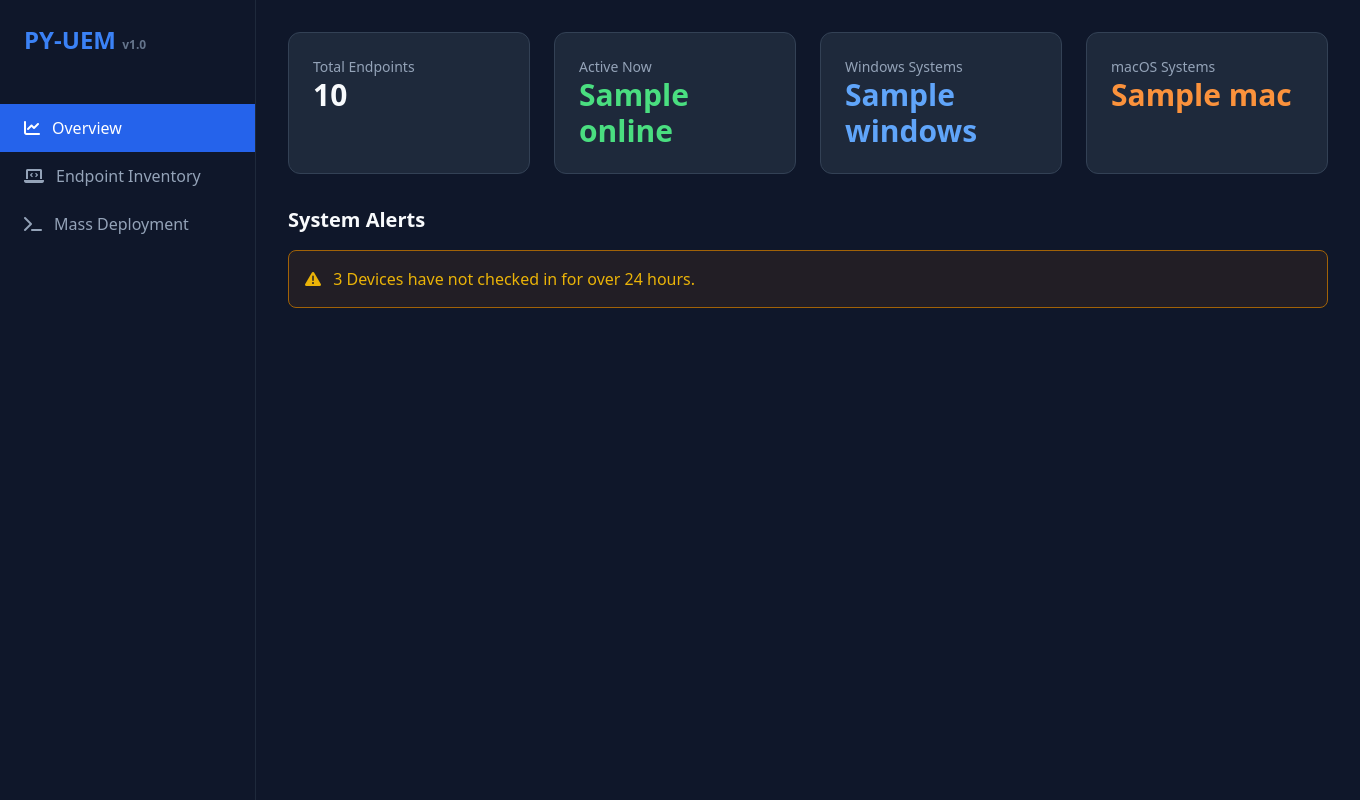
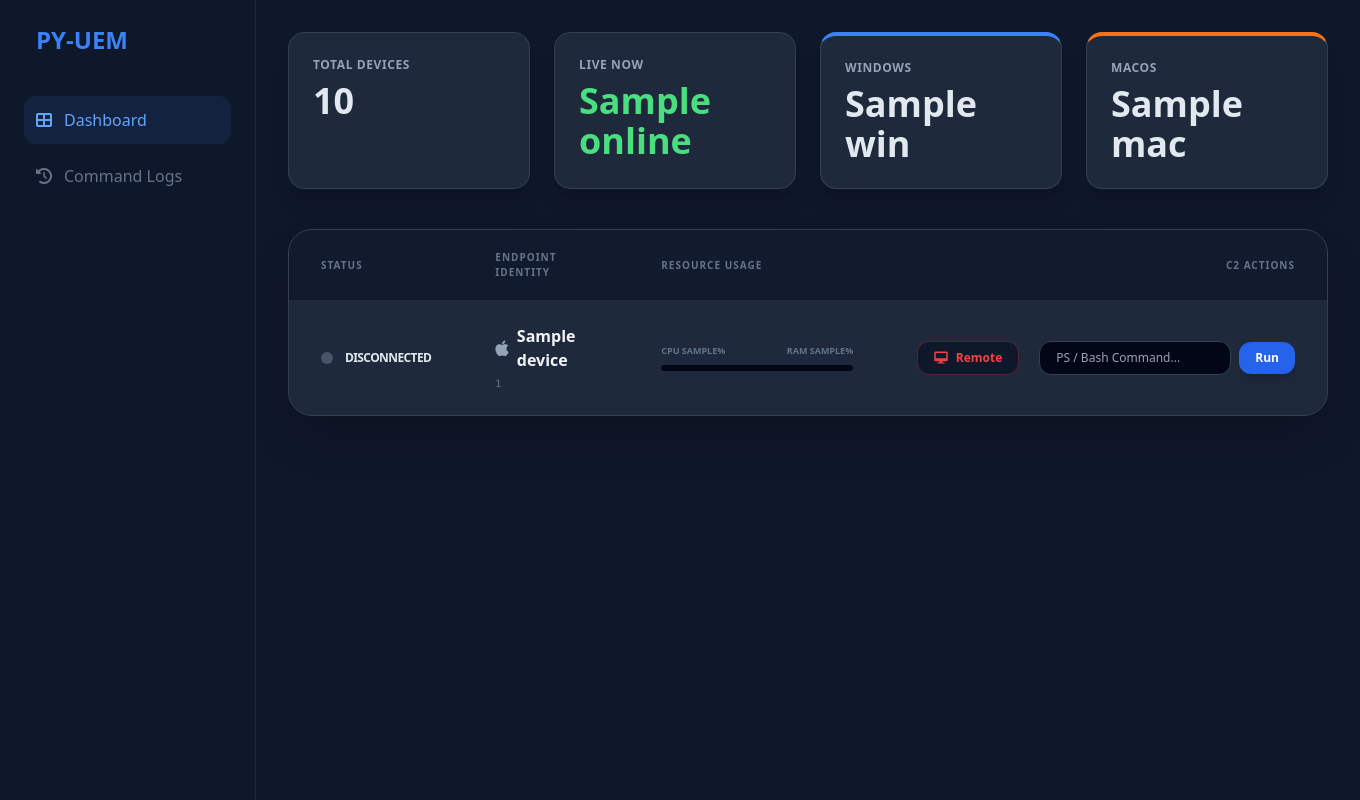
Before and after one commit to cciitmanager01/UEM, a Flask app: template templates/dashboard.html in a window 1360 px wide. Run offline with Flask 3, Linux system fonts and the light colour scheme; the template is opened without the code that fills it: most values are stand-ins (such as "Sample title", 1, 10 or a date in 2020); some libraries are stand-ins or nearby versions.

Commit message:
Add files via upload

```diff
--- a/templates/dashboard.html
+++ b/templates/dashboard.html
@@ -1,108 +1,113 @@
 <!DOCTYPE html>
-<html lang="en" class="dark">
+<html lang="en">
 <head>
     <meta charset="UTF-8">
-    <title>Python UEM | Command Center</title>
+    <title>PY-UEM | Command & Control</title>
     <script src="https://cdn.tailwindcss.com"></script>
-    <script defer src="https://unpkg.com/alpinejs@3.x.x/dist/cdn.min.js"></script>
     <link rel="stylesheet" href="https://cdnjs.cloudflare.com/ajax/libs/font-awesome/6.0.0/css/all.min.css">
     <style>
-        [x-cloak] { display: none !important; }
-        body { background-color: #0f172a; color: #f8fafc; }
+        @keyframes pulse-green {
+            0% { box-shadow: 0 0 0 0 rgba(34, 197, 94, 0.7); }
+            70% { box-shadow: 0 0 0 10px rgba(34, 197, 94, 0); }
+            100% { box-shadow: 0 0 0 0 rgba(34, 197, 94, 0); }
+        }
+        .online-pulse { animation: pulse-green 2s infinite; }
+        #remote-screen-img { image-rendering: pixelated; }
     </style>
 </head>
-<body x-data="{ activeTab: 'overview', selectedDevice: null }">
-
+<body class="bg-[#0f172a] text-slate-200 font-sans overflow-x-hidden">
+    <div class="flex">
         <!-- Sidebar -->
-    <div class="fixed inset-y-0 left-0 w-64 bg-slate-900 border-r border-slate-800">
-        <div class="p-6">
-            <h1 class="text-2xl font-bold text-blue-500">PY-UEM <span class="text-xs text-slate-500">v1.0</span></h1>
+        <div class="w-64 h-screen bg-slate-900 p-6 fixed border-r border-slate-800 z-10">
+            <h1 class="text-2xl font-black text-blue-500 mb-10 flex items-center">
+                <i class="fas fa-shield-halved mr-3"></i> PY-UEM
+            </h1>
+            <nav class="space-y-2">
+                <div class="text-blue-400 bg-blue-500/10 p-3 rounded-xl flex items-center cursor-pointer">
+                    <i class="fas fa-th-large mr-3"></i> Dashboard
                 </div>
-        <nav class="mt-6">
-            <a @click="activeTab = 'overview'" :class="activeTab === 'overview' ? 'bg-blue-600 text-white' : 'text-slate-400 hover:bg-slate-800'" class="flex items-center px-6 py-3 cursor-pointer transition">
-                <i class="fas fa-chart-line mr-3"></i> Overview
-            </a>
-            <a @click="activeTab = 'devices'" :class="activeTab === 'devices' ? 'bg-blue-600 text-white' : 'text-slate-400 hover:bg-slate-800'" class="flex items-center px-6 py-3 cursor-pointer transition">
-                <i class="fas fa-laptop-code mr-3"></i> Endpoint Inventory
-            </a>
-            <a @click="activeTab = 'commands'" :class="activeTab === 'commands' ? 'bg-blue-600 text-white' : 'text-slate-400 hover:bg-slate-800'" class="flex items-center px-6 py-3 cursor-pointer transition">
-                <i class="fas fa-terminal mr-3"></i> Mass Deployment
-            </a>
+                <div class="text-slate-500 p-3 rounded-xl flex items-center hover:bg-slate-800 cursor-not-allowed transition">
+                    <i class="fas fa-history mr-3"></i> Command Logs
+                </div>
             </nav>
         </div>
 
         <!-- Main Content -->
-    <div class="ml-64 p-8">
-
+        <div class="ml-64 p-8 w-full">
             <!-- Header Stats -->
-        <div class="grid grid-cols-4 gap-6 mb-8">
-            <div class="bg-slate-800 p-6 rounded-xl border border-slate-700">
-                <p class="text-slate-400 text-sm">Total Endpoints</p>
-                <h3 class="text-3xl font-bold">{{ stats.total }}</h3>
+            <div class="grid grid-cols-1 md:grid-cols-4 gap-6 mb-10">
+                <div class="bg-slate-800 p-6 rounded-2xl border border-slate-700 shadow-xl">
+                    <p class="text-slate-400 text-xs uppercase tracking-wider font-semibold">Total Devices</p>
+                    <h2 class="text-4xl font-black mt-2">{{ stats.total }}</h2>
                 </div>
-            <div class="bg-slate-800 p-6 rounded-xl border border-slate-700">
-                <p class="text-slate-400 text-sm">Active Now</p>
-                <h3 class="text-3xl font-bold text-green-400">{{ stats.online }}</h3>
+                <div class="bg-slate-800 p-6 rounded-2xl border border-slate-700 shadow-xl">
+                    <p class="text-slate-400 text-xs uppercase tracking-wider font-semibold">Live Now</p>
+                    <h2 class="text-4xl font-black mt-2 text-green-400">{{ stats.online }}</h2>
                 </div>
-            <div class="bg-slate-800 p-6 rounded-xl border border-slate-700">
-                <p class="text-slate-400 text-sm">Windows Systems</p>
-                <h3 class="text-3xl font-bold text-blue-400">{{ stats.windows }}</h3>
+                <div class="bg-slate-800 p-6 rounded-2xl border border-slate-700 shadow-xl border-t-4 border-t-blue-500">
+                    <p class="text-slate-400 text-xs uppercase tracking-wider font-semibold text-blue-400">Windows</p>
+                    <h2 class="text-4xl font-black mt-2">{{ stats.win }}</h2>
                 </div>
-            <div class="bg-slate-800 p-6 rounded-xl border border-slate-700">
-                <p class="text-slate-400 text-sm">macOS Systems</p>
-                <h3 class="text-3xl font-bold text-orange-400">{{ stats.mac }}</h3>
+                <div class="bg-slate-800 p-6 rounded-2xl border border-slate-700 shadow-xl border-t-4 border-t-orange-500">
+                    <p class="text-slate-400 text-xs uppercase tracking-wider font-semibold text-orange-400">macOS</p>
+                    <h2 class="text-4xl font-black mt-2">{{ stats.mac }}</h2>
                 </div>
             </div>
 
-        <!-- Section: Overview -->
-        <div x-show="activeTab === 'overview'" x-cloak>
-            <h2 class="text-xl font-bold mb-4">System Alerts</h2>
-            <div class="bg-yellow-900/20 border border-yellow-700 text-yellow-500 p-4 rounded-lg mb-6">
-                <i class="fas fa-exclamation-triangle mr-2"></i> 3 Devices have not checked in for over 24 hours.
-            </div>
-            <!-- Add Charts Here later -->
-        </div>
-
-        <!-- Section: Devices -->
-        <div x-show="activeTab === 'devices'" x-cloak>
-            <div class="bg-slate-800 rounded-xl border border-slate-700 overflow-hidden">
+            <!-- Device Table -->
+            <div class="bg-slate-800 rounded-3xl border border-slate-700 shadow-2xl overflow-hidden">
                 <table class="w-full text-left">
-                    <thead class="bg-slate-900 text-slate-400 uppercase text-xs font-bold">
+                    <thead class="bg-slate-900/80 text-slate-500 text-[10px] uppercase tracking-widest font-bold">
                         <tr>
-                            <th class="px-6 py-4">Status</th>
-                            <th class="px-6 py-4">Endpoint</th>
-                            <th class="px-6 py-4">Platform</th>
-                            <th class="px-6 py-4">Usage</th>
-                            <th class="px-6 py-4">Management</th>
+                            <th class="px-8 py-5">Status</th>
+                            <th class="px-8 py-5">Endpoint Identity</th>
+                            <th class="px-8 py-5">Resource Usage</th>
+                            <th class="px-8 py-5 text-right">C2 Actions</th>
                         </tr>
                     </thead>
-                    <tbody class="divide-y divide-slate-700">
-                        {% for device in devices %}
-                        <tr class="hover:bg-slate-700/50 transition">
-                            <td class="px-6 py-4">
-                                <span class="flex items-center">
-                                    <span class="w-2 h-2 rounded-full mr-2 bg-green-500 shadow-[0_0_8px_rgba(34,197,94,0.6)]"></span>
-                                    Online
+                    <tbody class="divide-y divide-slate-700/50">
+                        {% for d in devices %}
+                        <tr class="hover:bg-slate-700/20 transition group">
+                            <td class="px-8 py-6">
+                                <span class="flex items-center text-xs font-bold uppercase tracking-tighter">
+                                    <span class="w-3 h-3 rounded-full mr-3 {{ 'bg-green-500 online-pulse' if d.is_online else 'bg-slate-600' }}"></span>
+                                    {{ 'Connected' if d.is_online else 'Disconnected' }}
                                 </span>
                             </td>
-                            <td class="px-6 py-4">
-                                <div class="font-bold">{{ device.hostname }}</div>
-                                <div class="text-xs text-slate-500">{{ device.id }}</div>
+                            <td class="px-8 py-6">
+                                <div class="font-bold text-slate-100 flex items-center">
+                                    <i class="fab fa-{{ 'windows text-blue-400' if d.platform == 'Windows' else 'apple text-slate-400' }} mr-2 text-lg"></i>
+                                    {{ d.hostname }}
+                                </div>
+                                <div class="text-[10px] text-slate-500 font-mono mt-1">{{ d.id }}</div>
                             </td>
-                            <td class="px-6 py-4 text-sm">
-                                <i class="fab fa-{{ 'windows text-blue-400' if device.platform == 'Windows' else 'apple text-slate-300' }} mr-2"></i>
-                                {{ device.platform }}
+                            <td class="px-8 py-6">
+                                <div class="flex justify-between text-[9px] uppercase font-bold text-slate-500 mb-2">
+                                    <span>CPU {{ d.cpu_usage }}%</span>
+                                    <span>RAM {{ d.ram_usage }}%</span>
+                                </div>
+                                <div class="w-48 bg-slate-950 h-1.5 rounded-full overflow-hidden flex">
+                                    <div class="bg-blue-500 h-full transition-all duration-500" style="width: {{ d.cpu_usage }}%"></div>
+                                </div>
                             </td>
-                            <td class="px-6 py-4">
-                                <div class="w-24 bg-slate-900 rounded-full h-1.5 mb-1">
-                                    <div class="bg-blue-500 h-1.5 rounded-full" style="width: 45%"></div>
+                            <td class="px-8 py-6 text-right">
+                                <div class="flex items-center justify-end space-x-3">
+                                    <!-- Remote View Button -->
+                                    <button onclick="openRemoteView('{{ d.id }}', '{{ d.hostname }}')"
+                                            class="p-2 px-4 bg-slate-900 hover:bg-red-600/20 text-red-500 border border-red-500/30 rounded-xl text-xs font-bold transition flex items-center">
+                                        <i class="fas fa-desktop mr-2"></i> Remote
+                                    </button>
+
+                                    <!-- Command Form -->
+                                    <form action="/send-command" method="POST" class="flex items-center space-x-2">
+                                        <input type="hidden" name="device_id" value="{{ d.id }}">
+                                        <input type="text" name="command" placeholder="PS / Bash Command..."
+                                               class="bg-slate-950 border-slate-700 border rounded-xl px-4 py-2 text-xs focus:ring-2 focus:ring-blue-500 focus:outline-none w-48 transition-all">
+                                        <button class="bg-blue-600 hover:bg-blue-500 text-white p-2 px-4 rounded-xl text-xs font-bold shadow-lg transition active:scale-95">
+                                            Run
+                                        </button>
+                                    </form>
                                 </div>
-                                <div class="text-[10px] text-slate-500">CPU: 45% | RAM: 62%</div>
-                            </td>
-                            <td class="px-6 py-4">
-                                <button @click="selectedDevice = {{ device|tojson }}; activeTab = 'inspect'" class="bg-slate-900 hover:bg-blue-600 border border-slate-600 px-4 py-1.5 rounded-lg text-xs transition">
-                                    Inspect & Control
-                                </button>
                             </td>
                         </tr>
                         {% endfor %}
@@ -110,42 +115,91 @@
                 </table>
             </div>
         </div>
+    </div>
 
-        <!-- Section: Inspect (Single Device View) -->
-        <div x-show="activeTab === 'inspect'" x-cloak x-transition>
-            <button @click="activeTab = 'devices'" class="text-blue-500 mb-4 inline-block hover:underline">← Back to Fleet</button>
-            <div class="grid grid-cols-3 gap-6">
-                <!-- Device Specs Card -->
-                <div class="col-span-1 bg-slate-800 p-6 rounded-xl border border-slate-700">
-                    <h2 class="text-2xl font-bold mb-1" x-text="selectedDevice.hostname"></h2>
-                    <p class="text-slate-500 text-sm mb-6" x-text="selectedDevice.id"></p>
+    <!-- REMOTE DESKTOP MODAL -->
+    <div id="remoteModal" class="fixed inset-0 bg-[#0f172a]/95 backdrop-blur-md z-[100] hidden flex-col items-center justify-center p-4">
+        <div class="w-full max-w-5xl flex justify-between items-center mb-4">
+            <div>
+                <h3 class="text-xl font-black text-white" id="remoteTargetName">Unknown Device</h3>
+                <p class="text-slate-500 text-xs uppercase tracking-widest" id="remoteTargetId">---</p>
+            </div>
+            <div class="flex items-center gap-4">
+                <span class="flex items-center text-[10px] text-red-500 font-bold uppercase animate-pulse">
+                    <span class="w-2 h-2 bg-red-500 rounded-full mr-2"></span> LIVE STREAMING
+                </span>
+                <button onclick="closeRemoteView()" class="bg-slate-800 hover:bg-slate-700 text-white p-3 px-6 rounded-2xl font-bold transition">
+                    <i class="fas fa-times mr-2"></i> Stop Session
+                </button>
+            </div>
+        </div>
 
-                    <div class="space-y-4">
-                        <div class="flex justify-between border-b border-slate-700 pb-2">
-                            <span class="text-slate-400">Operating System</span>
-                            <span x-text="selectedDevice.platform"></span>
-                        </div>
-                        <div class="flex justify-between border-b border-slate-700 pb-2">
-                            <span class="text-slate-400">Last Seen</span>
-                            <span class="text-xs text-green-400" x-text="selectedDevice.last_seen"></span>
+        <!-- Screen Canvas -->
+        <div class="relative bg-black rounded-3xl border-4 border-slate-800 shadow-2xl overflow-hidden max-w-full">
+            <img id="remoteScreenImg" src="" alt="Waiting for agent..." class="max-h-[75vh] min-w-[320px] transition-opacity duration-300 opacity-0">
+            <div id="screenLoader" class="absolute inset-0 flex items-center justify-center">
+                <div class="text-center">
+                    <i class="fas fa-spinner fa-spin text-4xl text-blue-500 mb-4"></i>
+                    <p class="text-slate-400 text-sm animate-pulse">Establishing secure uplink...</p>
                 </div>
             </div>
         </div>
 
-                <!-- Remote Console -->
-                <div class="col-span-2 bg-black p-6 rounded-xl border border-slate-700 font-mono">
-                    <h3 class="text-green-500 mb-4 italic">// Remote Command Execution</h3>
-                    <form action="/send-command" method="POST">
-                        <input type="hidden" name="device_id" :value="selectedDevice.id">
-                        <textarea name="command" class="w-full bg-transparent text-white border-none focus:ring-0 h-32" placeholder="Enter PowerShell or Bash command..."></textarea>
-                        <div class="flex justify-end mt-4">
-                            <button class="bg-green-600 hover:bg-green-700 px-6 py-2 rounded font-bold text-sm">EXECUTE ON ENDPOINT</button>
-                        </div>
-                    </form>
-                </div>
-            </div>
+        <p class="mt-6 text-slate-500 text-[10px] uppercase">Slide-show mode: Updating every 2 seconds. No input control available in $0 tier.</p>
     </div>
 
-    </div>
+    <script>
+        let streamInterval = null;
+        const modal = document.getElementById('remoteModal');
+        const screenImg = document.getElementById('remoteScreenImg');
+        const loader = document.getElementById('screenLoader');
+
+        function openRemoteView(deviceId, hostname) {
+            // 1. Show UI
+            modal.classList.remove('hidden');
+            modal.classList.add('flex');
+            document.getElementById('remoteTargetName').innerText = hostname;
+            document.getElementById('remoteTargetId').innerText = deviceId;
+
+            // 2. Send Start Command to Agent (using a fetch so we don't reload page)
+            const formData = new FormData();
+            formData.append('device_id', device_id);
+            formData.append('command', 'SCREEN_ON');
+            fetch('/send-command', { method: 'POST', body: formData });
+
+            // 3. Start Polling for images
+            streamInterval = setInterval(() => {
+                fetch(`/get-screen/${deviceId}`)
+                .then(response => response.text())
+                .then(data => {
+                    if (data && data.length > 100) {
+                        screenImg.src = data;
+                        screenImg.classList.remove('opacity-0');
+                        loader.classList.add('hidden');
+                    }
+                });
+            }, 2000);
+        }
+
+        function closeRemoteView() {
+            const deviceId = document.getElementById('remoteTargetId').innerText;
+
+            // 1. Clear Interval
+            clearInterval(streamInterval);
+
+            // 2. Hide Modal
+            modal.classList.add('hidden');
+            modal.classList.remove('flex');
+            screenImg.classList.add('opacity-0');
+            screenImg.src = "";
+            loader.classList.remove('hidden');
+
+            // 3. Send Stop Command to Agent
+            const formData = new FormData();
+            formData.append('device_id', device_id);
+            formData.append('command', 'SCREEN_OFF');
+            fetch('/send-command', { method: 'POST', body: formData });
+        }
+    </script>
 </body>
 </html>
```
Lines whose indentation alone changed are shown as unchanged.
